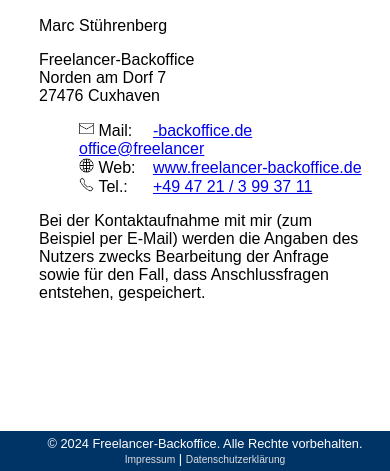
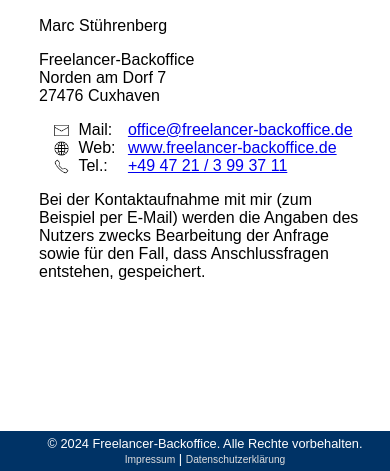
Before and after one commit to dubesor/Freelancer-Backoffice, a plain HTML site: page contact.html in a window 390 px wide. Shown: the part 373-844 px from the top of the page. Drawn offline with Linux system fonts and the light colour scheme.

Commit message:
contact mobile fix

```diff
--- a/styles.css
+++ b/styles.css
@@ -347,3 +347,31 @@ footer a:hover {
   unicode-bidi: bidi-override;
   direction: rtl;
 }
+
+/* Responsive design for contact items on mobile */
+@media (max-width: 768px) {
+    .contactlabel,
+    .contact-info li {
+        display: block; /* Stack label and content on separate lines */
+        text-align: left;
+    }
+    .contacticon {
+        display: inline-block; /* Keep the icon inline with text */
+        vertical-align: middle;
+        margin-right: 5px; /* Maintain spacing between icon and label */
+    }
+    .contactlabel {
+        display: inline-block;
+        margin-right: 0; /
+        vertical-align: middle; /
+    }
+    /* Ensure that the combination of icon and label does not exceed 100% width */
+    .contact-info li {
+        white-space: nowrap; /* Prevent wrapping within list item */
+        overflow: hidden; /* Hide overflow */
+        text-overflow: ellipsis; /* Add ellipsis for text that doesn't fit */
+    }
+	.contact-info {
+		padding-left:15px;
+	}
+}
```
